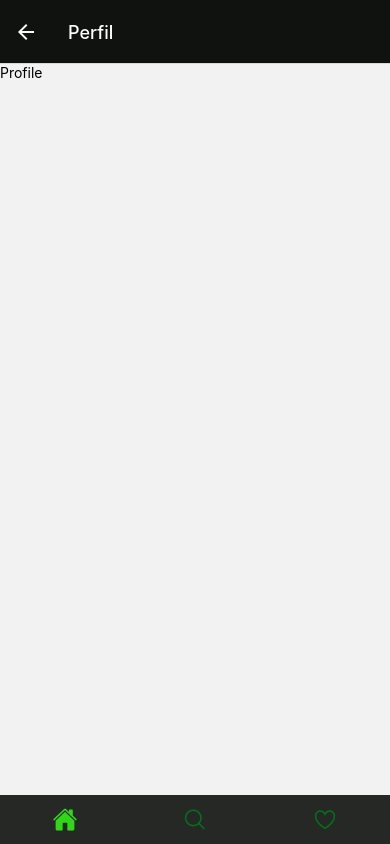
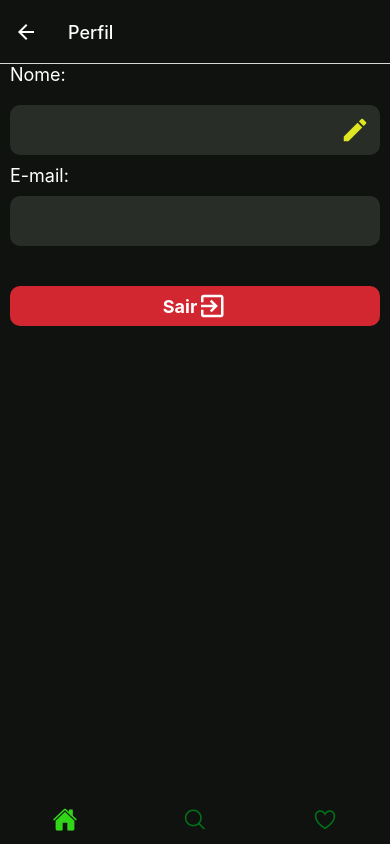
Before and after one commit to ianabreu/popcine, a React Native app: screen /Profile in a window 390 px wide. Built offline with nearby package versions, Linux system fonts and the light colour scheme; no server answers.

Commit message:
Criando página Perfil e configurando botão Sair

```diff
--- a/src/components/UserButton/index.js
+++ b/src/components/UserButton/index.js
@@ -1,6 +1,6 @@
 import React, { useContext } from 'react';
 import { TouchableOpacity } from 'react-native';
-import { useNavigation } from '@react-navigation/native';
+
 
 import styled from "styled-components/native";
 import Feather from 'react-native-vector-icons/Feather';
--- a/src/contexts/auth.js
+++ b/src/contexts/auth.js
@@ -105,6 +105,13 @@ export default function AuthProvider({ children }) {
             console.log(error);
         }
     }
+    async function signOut() {
+        await auth().signOut()
+        .then(() => {
+            AsyncStorage.clear();
+            setUser(null);
+        })
+    }
 
 
     return (
@@ -114,6 +121,7 @@ export default function AuthProvider({ children }) {
             loading,
             signUp,
             signIn,
+            signOut,
             hasUser,
 
         }}>
--- a/src/pages/Profile/index.js
+++ b/src/pages/Profile/index.js
@@ -1,10 +1,51 @@
-import React from 'react';
-import { Text, View } from 'react-native';
+import React, { useContext } from 'react';
+import Icon from 'react-native-vector-icons/MaterialIcons';
+import { AuthContext } from '../../contexts/auth';
+import {
+  Container,
+  Title,
+  InputArea,
+  Input,
+  Button,
+  ButtonText,
+} from './styles';
 
 export default function Profile() {
+  const { user, signOut } = useContext(AuthContext);
+
   return (
-    <View>
-      <Text>Profile</Text>
-    </View>
+    <Container>
+      <Title>Nome:</Title>
+      <InputArea>
+        <Input
+          value={user?.name}
+          editable={false}
+        />
+        <Icon
+          style={{
+            position: 'absolute',
+            right: 10
+          }}
+          name='edit'
+          size={30}
+          color='#E0E722'
+        />
+      </InputArea>
+
+      <Title>E-mail:</Title>
+
+      <Input value={user?.email}
+        editable={false} />
+
+      <Button onPress={() => signOut()}>
+        <ButtonText>Sair</ButtonText>
+        <Icon
+          name='exit-to-app'
+          size={30}
+          color='#FFF'
+        />
+      </Button>
+
+    </Container>
   );
 }
--- a/src/pages/Profile/styles.js
+++ b/src/pages/Profile/styles.js
@@ -0,0 +1,45 @@
+import styled from "styled-components/native";
+
+
+export const Container = styled.SafeAreaView`
+flex: 1;
+background-color: #101210;
+padding: 0 10px;
+`;
+export const Title = styled.Text`
+font-size: 18px;
+color: #FFF;
+`;
+export const InputArea = styled.View`
+flex-direction: row;
+margin-top: 10px;
+align-items: center;
+justify-content: center;
+`;
+export const Input = styled.TextInput.attrs({
+})`
+width: 100%;
+height: 50px;
+background-color: #282D28;
+color: #FFF;
+font-size: 18px;
+padding: 10px;
+border-radius: 10px;
+margin: 10px 0px;
+text-align:center;
+`;
+
+export const Button = styled.TouchableOpacity`
+flex-direction: row;
+background-color: #D22730;
+align-items: center;
+justify-content: center;
+border-radius: 10px;
+padding: 5px;
+margin: 30px 0px;
+`;
+export const ButtonText = styled.Text`
+font-size: 18px;
+font-weight: bold;
+color: #FFF;
+`;
```
